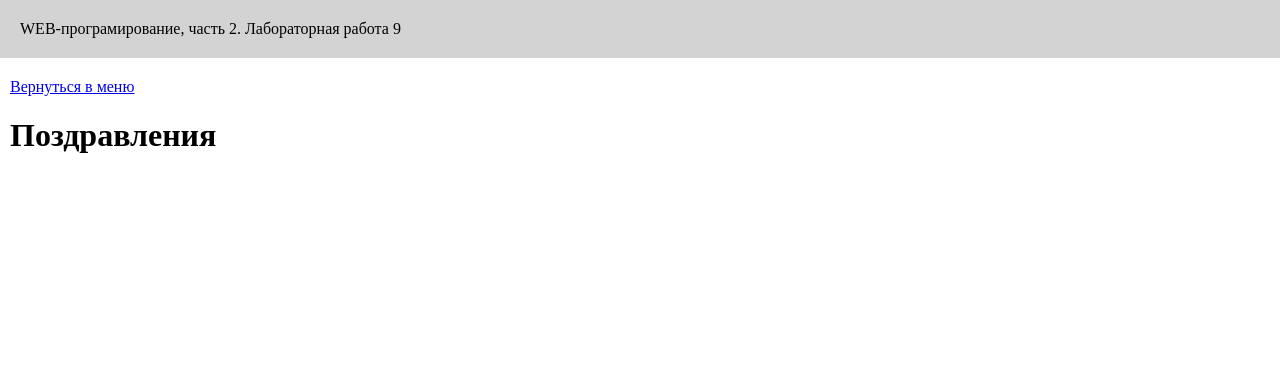
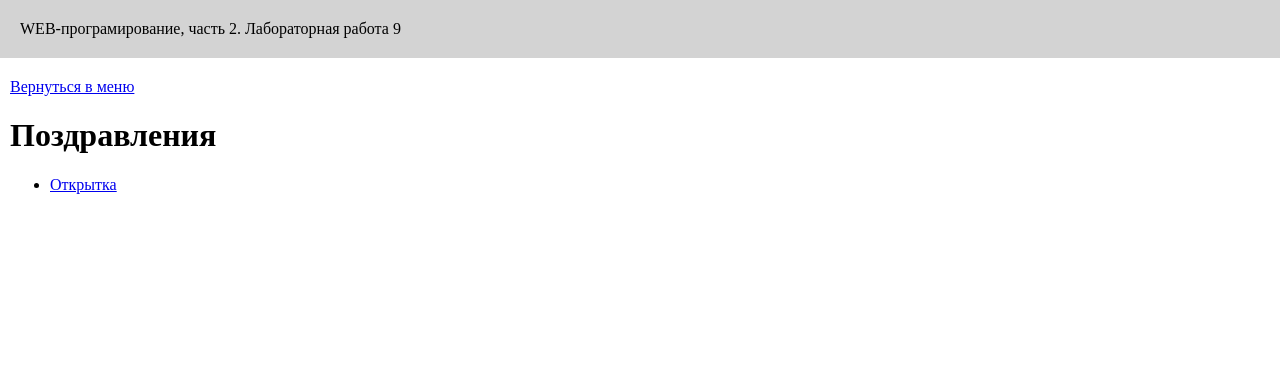
Before and after one commit to provorova/DashaLena2, a Flask app: page /lab9/ in a window 1280 px wide. Shown: the top 369 px of the page. Run offline with Flask 3, Linux system fonts and the light colour scheme.

Commit message:
Открытка

```diff
--- a/templates/lab9/index.html
+++ b/templates/lab9/index.html
@@ -6,4 +6,9 @@
 
 {% block main %}
     <h1>Поздравления</h1>
+    <ul>
+        <li>
+            <a href="/lab9/greeting_card">Открытка</a>
+        </li>
+    </ul>
 {% endblock %}
```
